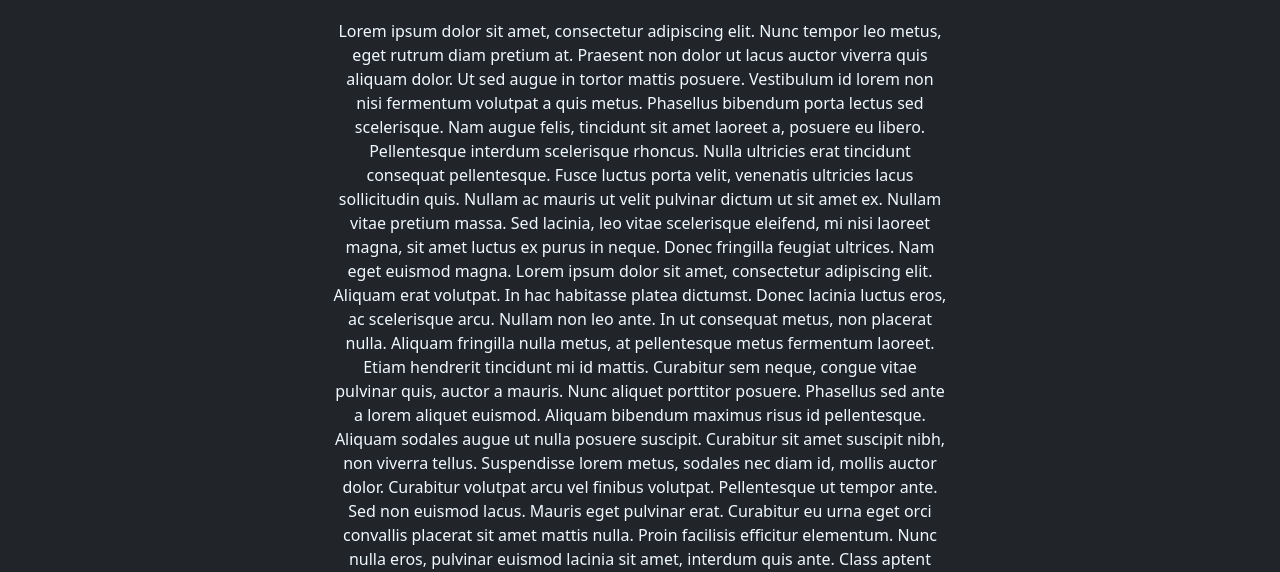
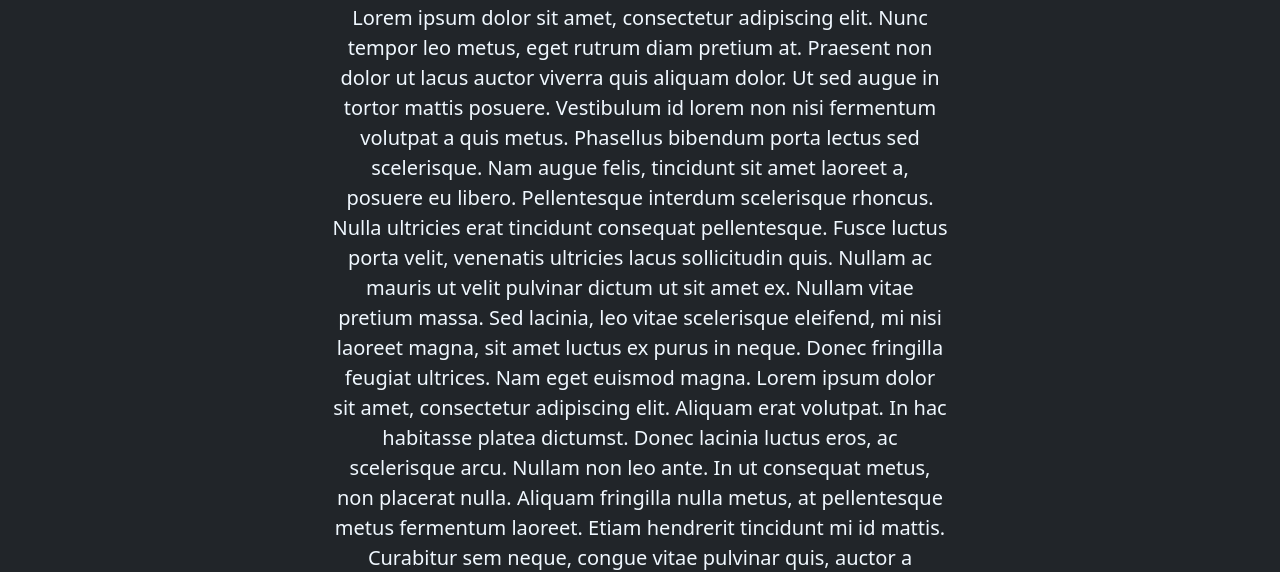
Before and after one commit to pslib-cz/2021-p1a-web-bootstrap-web-TomasKelbasa, a plain HTML site: page index.html in a window 1280 px wide. Shown: the part 230-802 px from the top of the page. Drawn offline with nearby package versions, Linux system fonts and the light colour scheme.

Commit message:
Update index.html

```diff
--- a/index.html
+++ b/index.html
@@ -30,10 +30,10 @@
         <div class="py-5">
           <h1 class="display-5 fw-bold text-white">Cyberpunk 2077</h1>
           <div class="col-lg-6 mx-auto">
-            <p class="fs-5 mb-4"><p style="color: aliceblue;">Lorem ipsum dolor sit amet, consectetur adipiscing elit. Nunc tempor leo metus, eget rutrum diam pretium at. Praesent non dolor ut lacus auctor viverra quis aliquam dolor. Ut sed augue in tortor mattis posuere. Vestibulum id lorem non nisi fermentum volutpat a quis metus. Phasellus bibendum porta lectus sed scelerisque. Nam augue felis, tincidunt sit amet laoreet a, posuere eu libero. Pellentesque interdum scelerisque rhoncus. Nulla ultricies erat tincidunt consequat pellentesque. Fusce luctus porta velit, venenatis ultricies lacus sollicitudin quis. Nullam ac mauris ut velit pulvinar dictum ut sit amet ex. Nullam vitae pretium massa. Sed lacinia, leo vitae scelerisque eleifend, mi nisi laoreet magna, sit amet luctus ex purus in neque. Donec fringilla feugiat ultrices.
+            <p class="fs-5 mb-4"style="color: aliceblue;">Lorem ipsum dolor sit amet, consectetur adipiscing elit. Nunc tempor leo metus, eget rutrum diam pretium at. Praesent non dolor ut lacus auctor viverra quis aliquam dolor. Ut sed augue in tortor mattis posuere. Vestibulum id lorem non nisi fermentum volutpat a quis metus. Phasellus bibendum porta lectus sed scelerisque. Nam augue felis, tincidunt sit amet laoreet a, posuere eu libero. Pellentesque interdum scelerisque rhoncus. Nulla ultricies erat tincidunt consequat pellentesque. Fusce luctus porta velit, venenatis ultricies lacus sollicitudin quis. Nullam ac mauris ut velit pulvinar dictum ut sit amet ex. Nullam vitae pretium massa. Sed lacinia, leo vitae scelerisque eleifend, mi nisi laoreet magna, sit amet luctus ex purus in neque. Donec fringilla feugiat ultrices.
                 Nam eget euismod magna. Lorem ipsum dolor sit amet, consectetur adipiscing elit. Aliquam erat volutpat. In hac habitasse platea dictumst. Donec lacinia luctus eros, ac scelerisque arcu. Nullam non leo ante. In ut consequat metus, non placerat nulla. Aliquam fringilla nulla metus, at pellentesque metus fermentum laoreet. Etiam hendrerit tincidunt mi id mattis. Curabitur sem neque, congue vitae pulvinar quis, auctor a mauris. Nunc aliquet porttitor posuere. Phasellus sed ante a lorem aliquet euismod. Aliquam bibendum maximus risus id pellentesque. Aliquam sodales augue ut nulla posuere suscipit. Curabitur sit amet suscipit nibh, non viverra tellus. Suspendisse lorem metus, sodales nec diam id, mollis auctor dolor.
                 Curabitur volutpat arcu vel finibus volutpat. Pellentesque ut tempor ante. Sed non euismod lacus. Mauris eget pulvinar erat. Curabitur eu urna eget orci convallis placerat sit amet mattis nulla. Proin facilisis efficitur elementum. Nunc nulla eros, pulvinar euismod lacinia sit amet, interdum quis ante. Class aptent taciti sociosqu ad litora torquent per conubia nostra, per inceptos himenaeos. Sed dapibus nisl nec odio tempus consectetur. Quisque pellentesque dolor augue, eu blandit mi pellentesque et. Aenean mattis ex ultrices laoreet condimentum. Proin at velit nec nunc tincidunt pharetra ac et ante.
-                Aenean eros urna, laoreet eget convallis dapibus, dapibus in diam. Donec feugiat maximus lorem sit amet consequat. Pellentesque nec nulla egestas, laoreet erat fermentum, blandit ipsum. Phasellus auctor tortor a dictum molestie. Aenean efficitur augue tincidunt interdum dapibus. Phasellus gravida ligula a suscipit efficitur. In blandit ultricies dolor, in mollis augue sodales sed. Nam aliquet sed augue hendrerit pellentesque. In tristique faucibus justo, a volutpat felis ultricies sed. Pellentesque habitant morbi tristique senectus et netus et malesuada fames ac turpis egestas. Maecenas sodales pharetra massa sit amet convallis. Etiam venenatis dolor ac tincidunt porta. Praesent sed blandit tortor, a blandit ligula. Nullam in euismod metus.</p></p>
+                Aenean eros urna, laoreet eget convallis dapibus, dapibus in diam. Donec feugiat maximus lorem sit amet consequat. Pellentesque nec nulla egestas, laoreet erat fermentum, blandit ipsum. Phasellus auctor tortor a dictum molestie. Aenean efficitur augue tincidunt interdum dapibus. Phasellus gravida ligula a suscipit efficitur. In blandit ultricies dolor, in mollis augue sodales sed. Nam aliquet sed augue hendrerit pellentesque. In tristique faucibus justo, a volutpat felis ultricies sed. Pellentesque habitant morbi tristique senectus et netus et malesuada fames ac turpis egestas. Maecenas sodales pharetra massa sit amet convallis. Etiam venenatis dolor ac tincidunt porta. Praesent sed blandit tortor, a blandit ligula. Nullam in euismod metus.</p>
             <div class="d-grid gap-2 d-sm-flex justify-content-sm-center">
               <button type="button" class="btn btn-outline-info btn-lg px-4 me-sm-3 fw-bold" onclick="">Custom button</button>
             </div>
```
